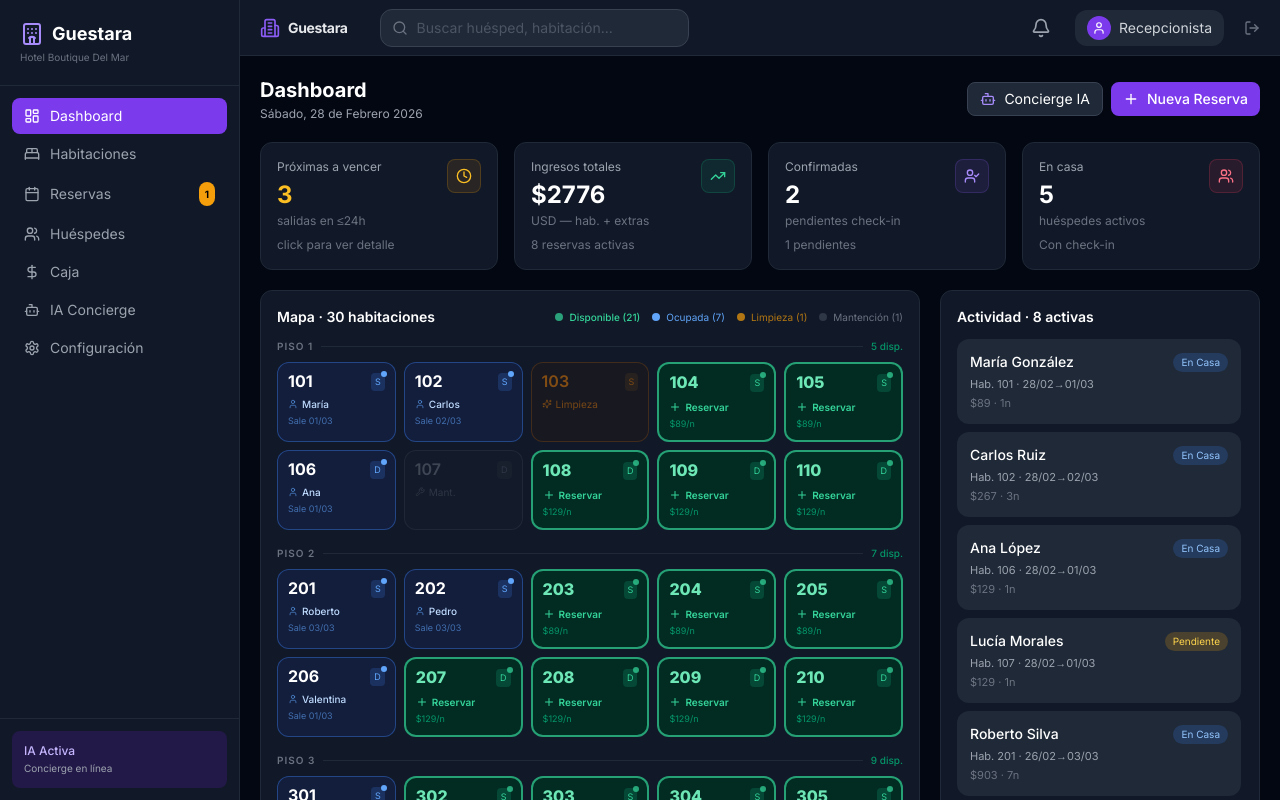
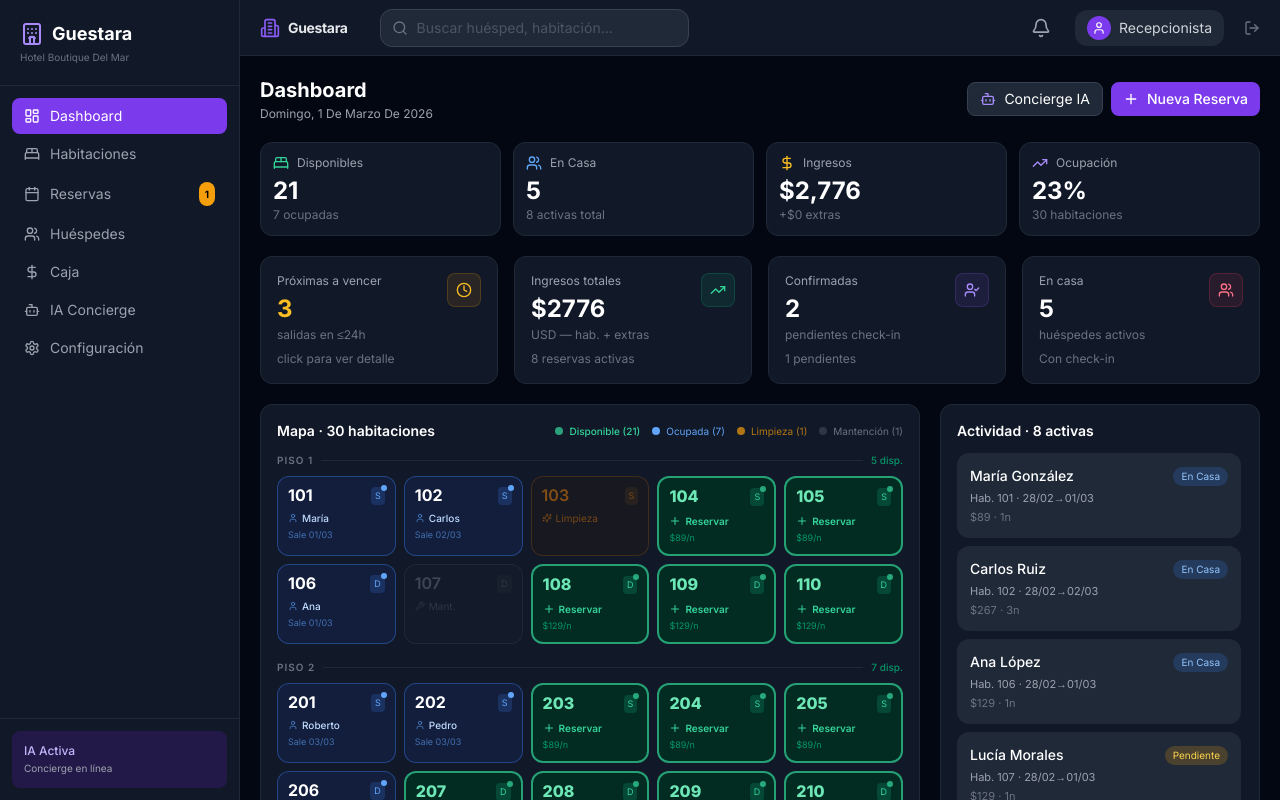
Before and after one commit to guestara-dev/guestara, a Next.js app: page / in a window 1280 px wide. Built offline with nearby package versions, Linux system fonts and the light colour scheme.

Commit message:
feat(dashboard): add live KPIs, dynamic date, occupancy stats

```diff
--- a/app/page.tsx
+++ b/app/page.tsx
@@ -5,7 +5,7 @@ import RoomGrid from '@/components/RoomGrid'
 import ReservationModal from '@/components/ReservationModal'
 import GuestModal from '@/components/GuestModal'
 import { useStore } from '@/lib/store'
-import { Plus, Bot } from 'lucide-react'
+import { Plus, Bot, TrendingUp, Users, BedDouble, DollarSign } from 'lucide-react'
 
 const statusCfg: Record<string,{label:string;cls:string}> = {
   'pending':    {label:'Pendiente',  cls:'bg-amber-500/20 text-amber-300'},
@@ -17,38 +17,84 @@ const statusCfg: Record<string,{label:string;cls:string}> = {
 
 export default function Dashboard() {
   const [showModal, setShowModal] = useState(false)
-  const { reservations, setSelectedGuest, selectedRoomNumber, setSelectedRoomNumber } = useStore()
-  const active = reservations.filter(r=>!['cancelled','completed'].includes(r.status))
+  const { reservations, rooms, extras, setSelectedGuest, selectedRoomNumber, setSelectedRoomNumber } = useStore()
 
-  useEffect(()=>{ if(selectedRoomNumber) setShowModal(true) }, [selectedRoomNumber])
+  const active    = reservations.filter(r => !['cancelled','completed'].includes(r.status))
+  const inHouse   = reservations.filter(r => r.status === 'checked-in')
+  const available = rooms.filter(r => r.status === 'available').length
+  const occupied  = rooms.filter(r => r.status === 'occupied').length
+  const revenue   = reservations.filter(r => r.status !== 'cancelled').reduce((s,r) => s + r.amount, 0)
+  const extrasRev = (extras ?? []).reduce((s,e) => s + e.total, 0)
 
+  const today = new Date().toLocaleDateString('es-CL', { weekday:'long', year:'numeric', month:'long', day:'numeric' })
+
+  useEffect(() => { if (selectedRoomNumber) setShowModal(true) }, [selectedRoomNumber])
   const handleClose = () => { setShowModal(false); setSelectedRoomNumber(null) }
 
   return (
     <div className="p-5 space-y-5">
+      {/* Header */}
       <div className="flex items-center justify-between">
         <div>
           <h1 className="text-xl font-bold">Dashboard</h1>
-          <p className="text-gray-400 text-xs mt-0.5">Sábado, 28 de Febrero 2026</p>
+          <p className="text-gray-400 text-xs mt-0.5 capitalize">{today}</p>
         </div>
         <div className="flex gap-2">
           <button className="flex items-center gap-2 bg-gray-800 hover:bg-gray-700 border border-gray-700 px-3 py-1.5 rounded-lg text-sm transition-colors">
             <Bot className="w-4 h-4 text-violet-400"/>Concierge IA
           </button>
-          <button onClick={()=>setShowModal(true)}
+          <button onClick={() => setShowModal(true)}
             className="flex items-center gap-2 bg-violet-600 hover:bg-violet-500 px-3 py-1.5 rounded-lg text-sm font-medium transition-colors">
             <Plus className="w-4 h-4"/>Nueva Reserva
           </button>
         </div>
       </div>
+
+      {/* Quick Stats */}
+      <div className="grid grid-cols-2 md:grid-cols-4 gap-3">
+        <div className="bg-gray-900 border border-gray-800 rounded-xl p-3">
+          <div className="flex items-center gap-2 mb-1">
+            <BedDouble className="w-4 h-4 text-emerald-400" />
+            <span className="text-xs text-gray-400">Disponibles</span>
+          </div>
+          <p className="text-2xl font-bold text-white">{available}</p>
+          <p className="text-xs text-gray-500">{occupied} ocupadas</p>
+        </div>
+        <div className="bg-gray-900 border border-gray-800 rounded-xl p-3">
+          <div className="flex items-center gap-2 mb-1">
+            <Users className="w-4 h-4 text-blue-400" />
+            <span className="text-xs text-gray-400">En Casa</span>
+          </div>
+          <p className="text-2xl font-bold text-white">{inHouse.length}</p>
+          <p className="text-xs text-gray-500">{active.length} activas total</p>
+        </div>
+        <div className="bg-gray-900 border border-gray-800 rounded-xl p-3">
+          <div className="flex items-center gap-2 mb-1">
+            <DollarSign className="w-4 h-4 text-amber-400" />
+            <span className="text-xs text-gray-400">Ingresos</span>
+          </div>
+          <p className="text-2xl font-bold text-white">${revenue.toLocaleString()}</p>
+          <p className="text-xs text-gray-500">+${extrasRev.toLocaleString()} extras</p>
+        </div>
+        <div className="bg-gray-900 border border-gray-800 rounded-xl p-3">
+          <div className="flex items-center gap-2 mb-1">
+            <TrendingUp className="w-4 h-4 text-violet-400" />
+            <span className="text-xs text-gray-400">Ocupación</span>
+          </div>
+          <p className="text-2xl font-bold text-white">{rooms.length > 0 ? Math.round((occupied/rooms.length)*100) : 0}%</p>
+          <p className="text-xs text-gray-500">{rooms.length} habitaciones</p>
+        </div>
+      </div>
+
       <StatsGrid/>
+
       <div className="grid grid-cols-3 gap-5">
         <div className="col-span-2"><RoomGrid/></div>
         <div className="bg-gray-900 border border-gray-800 rounded-xl p-4 flex flex-col">
           <h2 className="font-semibold text-sm mb-3">Actividad · {active.length} activas</h2>
           <div className="space-y-2 overflow-y-auto flex-1 pr-0.5" style={{maxHeight:'520px'}}>
-            {active.map(r=>(
-              <div key={r.id} onClick={()=>setSelectedGuest(r)}
+            {active.map(r => (
+              <div key={r.id} onClick={() => setSelectedGuest(r)}
                 className="bg-gray-800 hover:bg-gray-700/80 rounded-xl p-3 cursor-pointer border border-transparent hover:border-gray-600 transition-colors">
                 <div className="flex items-center justify-between mb-1">
                   <span className="text-sm font-medium truncate mr-2">{r.guest}</span>
@@ -57,12 +103,16 @@ export default function Dashboard() {
                   </span>
                 </div>
                 <p className="text-[11px] text-gray-400">Hab. {r.room} · {r.checkIn}→{r.checkOut}</p>
-                <p className="text-[11px] text-gray-500 mt-0.5">${r.amount} · {r.nights}n</p>
+                <p className="text-[11px] text-gray-500 mt-0.5">${r.amount.toLocaleString()} · {r.nights}n</p>
               </div>
             ))}
+            {active.length === 0 && (
+              <p className="text-xs text-gray-600 text-center py-8">Sin reservas activas</p>
+            )}
           </div>
         </div>
       </div>
+
       {showModal && <ReservationModal onClose={handleClose} preRoomNumber={selectedRoomNumber??undefined}/>}
       <GuestModal/>
     </div>
```
